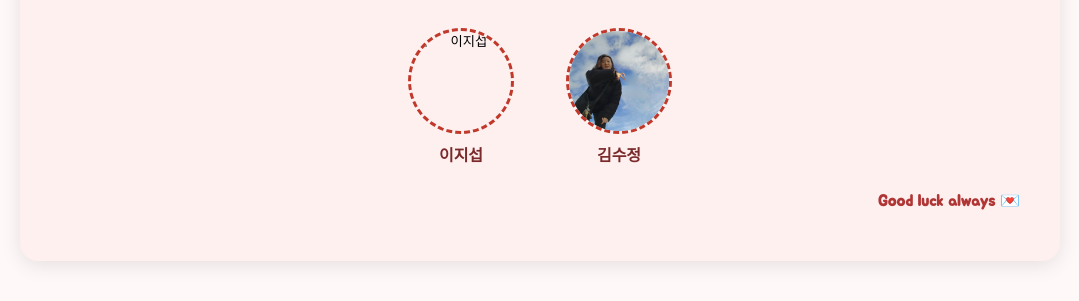
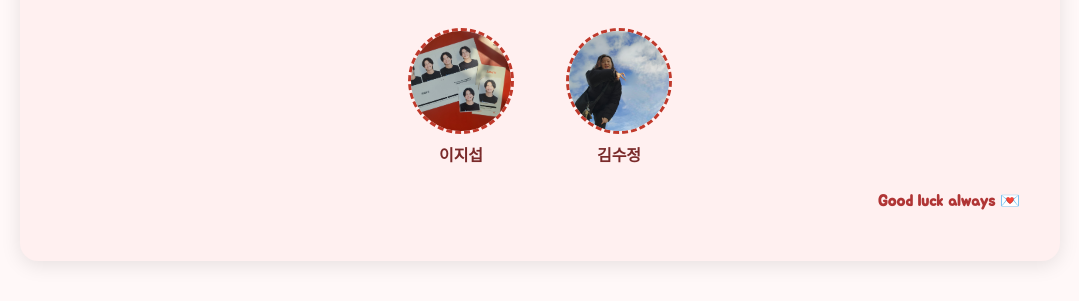
Before and after one commit to ejkang0412/0626, a plain HTML site: page index.html in a window 1280 px wide. Shown: the part 576-877 px from the top of the page, without its empty margins (100-1179 px from the left). Drawn offline with Linux system fonts and the light colour scheme; a web font is replaced by a local one.

Commit message:
Update index.html

```diff
--- a/index.html
+++ b/index.html
@@ -282,7 +282,7 @@
       },
       {
         name: "이지섭",
-        image: "js.jpg",
+        image: "js.jpeg",
         letter: `안녕하세요, 멘토님. 옆자리에 앉았던 경기대학교 미디어영상학과 18학번 이지섭이라고 합니다.
         이제까지 광고 분야의 직무를 희망하여 관련된 사람들과 교류하고 직무 경험을 쌓았던 중 뒤늦게 HR에 관심을 가지게 되었습니다.
         기존의 이력을 틀고 준비하는 것이기에 늦고 조급한 감도 있었고, 여러 인턴들에서 면접의 벽을 넘지 못하고 또 저 스스로도 과연 제가 희망하는 HR이 실무와 현실과 비슷한 그림인지가 의심스러웠던 차에 이번 기업 탐방을 듣게 되었는데요.
```
